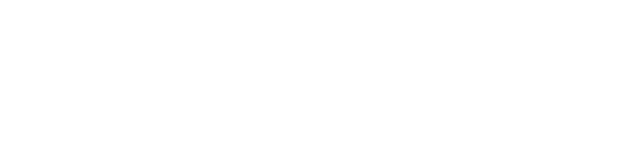
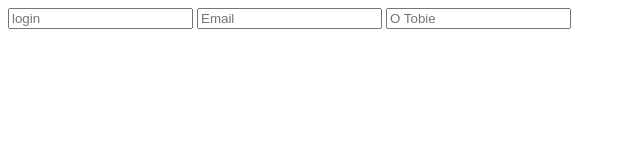
Before and after one commit to konradbujas/opanuj-javascript, a plain HTML site: page index.html in a window 1280 px wide. Shown: the whole page, without its empty margins (0-640 px from the left). Drawn offline with Linux system fonts and the light colour scheme.

Commit message:
document, window, navigator

```diff
--- /dev/null
+++ b/02x05 - document, window, navigator.js
@@ -0,0 +1,5 @@
+/* DOCUMENT */
+
+// Pobieranie referencji do elementów - 1
+
+const form = document.querySelector('form');
--- a/index.html
+++ b/index.html
@@ -7,6 +7,26 @@
     <title>Document</title>
 </head>
 <body>
+    <form>
+        <!-- Login -->
+        <label for="login">
+            <input class="login" name="login" type="text" placeholder="login"/>
+        </label>
+
+         <!-- Email -->
+         <label for="login">
+            <input class="Email" name="email" type="text" placeholder="Email"/>
+        </label>
+
+         <!-- O Tobie -->
+         <label for="login">
+            <input class="story" name="story" type="text" placeholder="O Tobie"/>
+        </label>
+
+
+    </form>
+
+
     <!-- <script src="1. odwróc-to.js"></script> -->
     <!-- <script src="3. przeplatanie.js"></script> -->
     <script src=""></script>
```
